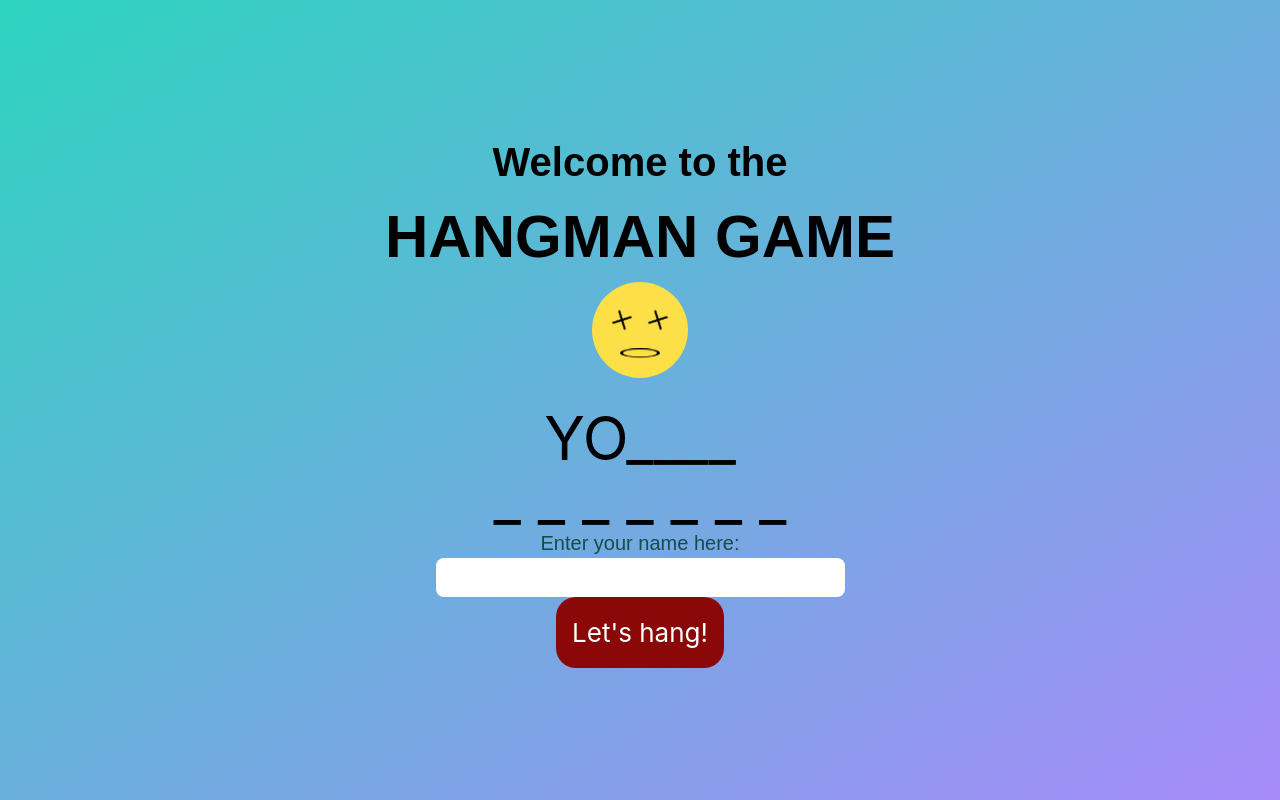
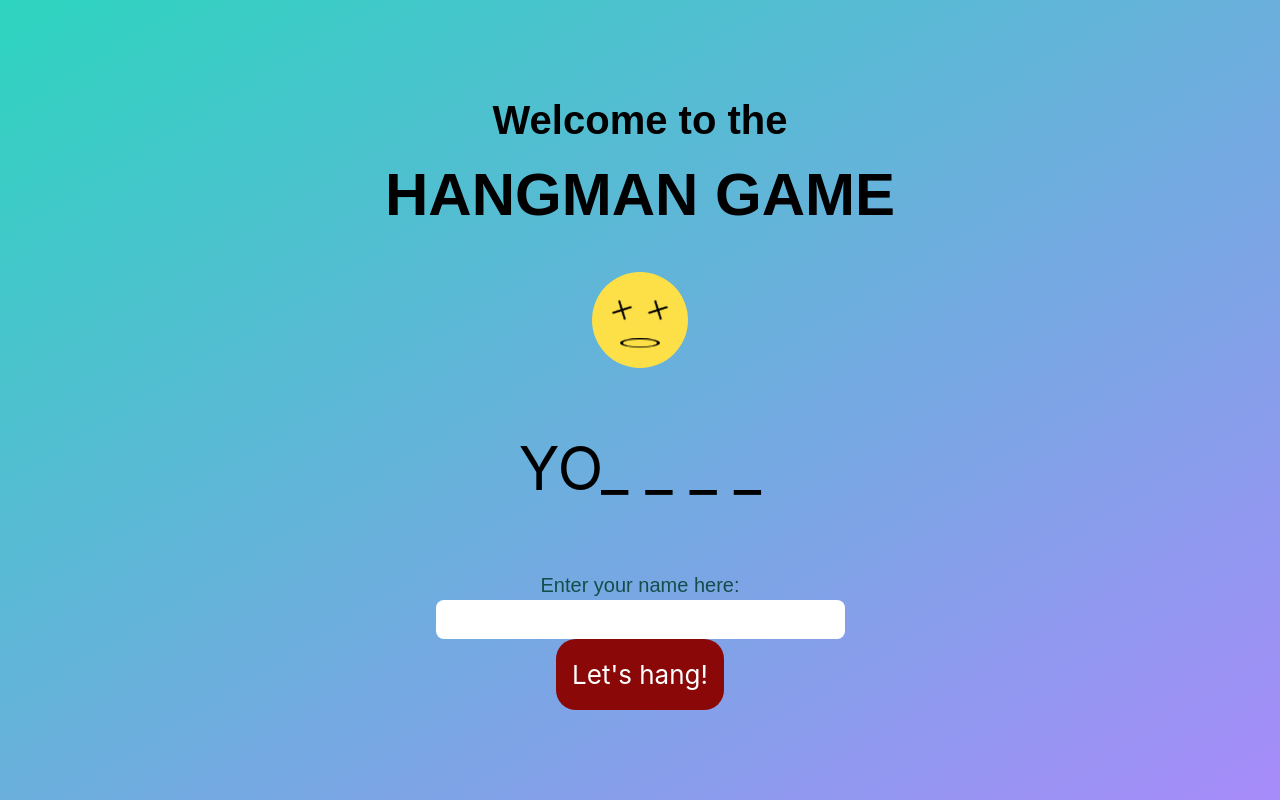
Before and after one commit to ljukic-fer/hangman-game, a React (Create React App) app: page / in a window 1280 px wide. Built offline with nearby package versions, Linux system fonts and the light colour scheme.

Commit message:
Adjusted style

```diff
--- a/src/components/GameScreen.jsx
+++ b/src/components/GameScreen.jsx
@@ -102,12 +102,11 @@ const GameScreen = ({ gameEnded}) => {
 
     return (
         <div>
-            <h1 className={styles.heading2}>Welcome {name}</h1>
-            <h1>Random fetched quote:</h1>
+            <h1 className={styles.heading1}>Welcome {name}</h1>
             {!gameOver &&
                 <h2 className={styles.heading2}>Errors: {errors}</h2>
             }
-            <p className={styles.paragraph}>{hiddenQuote}</p>
+            <p className='font-poppins font-normal text-teal-900 text-[28px]'>{hiddenQuote}</p>
             {gameOver &&
                 <div>
                     <h1>CONGRATS</h1>
@@ -122,7 +121,7 @@ const GameScreen = ({ gameEnded}) => {
                                 <button key={colIndex}
                                         className={selectedLetters.has(letter.toLowerCase()) ? styles.selectedKey : styles.defaultKey}
                                         onClick={() => handleLetterSelection(letter)}
-                                        style={{ width: '50px', height: '50px', margin: '5px', fontFamily: 'cursive', fontSize: '130%' }}
+                                        style={{ width: '50px', height: '50px', margin: '5px', fontFamily: 'cursive', fontSize: '170%' }}
                                         disabled={selectedLetters.has(letter.toLowerCase())}
                                 >
                                     {letter}
@@ -132,7 +131,7 @@ const GameScreen = ({ gameEnded}) => {
                     ))}
                 </div>
             }
-            <button onClick={fetchQuote}>Restart</button>
+            <button className='px-4 py-4 bg-buttonColor rounded-[20px] hover:bg-red-950' onClick={fetchQuote}>Restart</button>
         </div>
     )
 }
--- a/src/components/HighScores.jsx
+++ b/src/components/HighScores.jsx
@@ -28,9 +28,9 @@ const HighScores = ({ user, errs, gameRestarted }) => {
         <div className='container mx-auto p-2'>
             <h1 className={styles.heading1}>Congratulations, {user}!</h1>
             <h2 className={styles.heading2}>You finished the game with {errs} errors.</h2>
-            <h2 className={styles.heading2}>Your score is {100 / (1 + errs)}</h2>
-            <button className='px-4 py-4 bg-buttonColor rounded-[20px]' onClick={newGame}>New game</button>
-            <h1>
+            <h2 className={styles.heading2}>Your score is {Math.round(100000 / (1 + errs)) / 1000}</h2>
+            <button className='px-4 py-4 bg-buttonColor rounded-[20px] hover:bg-red-950 my-10' onClick={newGame}>New game</button>
+            <h1 className={`${styles.heading2} my-10`}>
                 HighScores
             </h1>
             {loading && <p>Loading...</p>}
--- a/src/components/HomePage.jsx
+++ b/src/components/HomePage.jsx
@@ -55,7 +55,7 @@ const HomePage = ({ gameStarted }) => {
                 HANGMAN GAME
             </h1>
 
-            <div className='flex flex-col items-center'>
+            <div className='flex flex-col items-center my-8'>
                 <div className='flex justify-center items-center h-24 w-24 bg-yellow-300 rounded-full'>
                     <div id="left-eye" className="text-black text-4xl font-bold transform -translate-x-2 -translate-y-1/2">
                         <div className="spinner animate-spin"></div>
@@ -68,12 +68,8 @@ const HomePage = ({ gameStarted }) => {
                 <div className='mouth-container justify-center transform -translate-y-10'>
                     <div className='mouth'></div>
                 </div>
-                <div className='flex justify-center items-center text-black text-6xl'>
-                    {chars + '_'.repeat(6 - chars.length)}
-                </div>
-                <div className='flex justify-center items-center text-black text-6xl'>
-
-                    <div>_ _ _ _ _ _ _ </div>
+                <div className='flex justify-center items-center text-black text-6xl my-10'>
+                    {chars + '_ '.repeat(6 - chars.length)}
                 </div>
             </div>
 
--- a/src/style.js
+++ b/src/style.js
@@ -4,7 +4,7 @@ const styles = {
     paragraph: "font-poppins font-normal text-teal-900 text-[20px]",
     selectedKey: "bg-teal-900 text-white rounded-lg",
     defaultKey: "text-teal-900 hover:bg-teal-500 rounded-lg",
-    table: "bg-gradient-to-br from-violet-600 to-teal-600 rounded-lg hover:shadow-2xl hover:scale-110 transition delay-100"
+    table: "bg-gradient-to-br from-violet-600 to-teal-600 rounded-lg hover:shadow-2xl hover:scale-110 transition delay-150 container w-7/12 mx-auto p-2"
 }
 
 export default styles;
```
